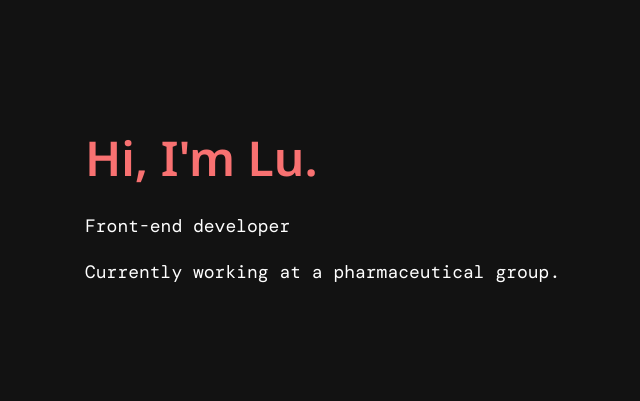
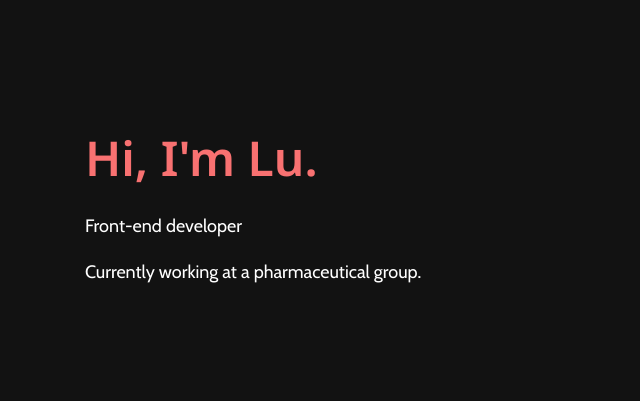
Before and after one commit to lutongxue798/lu.io, an Astro site: page / in a window 1280 px wide. Shown: the whole page, without its empty margins (213-853 px from the left). Built offline with nearby package versions, Linux system fonts and the light colour scheme; Astro itself is replaced by a stand-in of ours; a web font is replaced by a local one.

Commit message:
chore: font style

```diff
--- a/src/pages/index.astro
+++ b/src/pages/index.astro
@@ -1,12 +1,13 @@
-<article class="px-6 py-[8vh] max-w-[76ch] mx-auto xl:text-lg dark:prose-invert ">
-  <header class="mt-12 md:mt-18">
+<main class="px-6 py-[8vh] max-w-[76ch] mx-auto xl:text-lg dark:prose-invert ">
+  <header class="mt-12 md:mt-18 mb-12">
     <h1 class="text-red font-600 text-3rem font-noto">Hi, I'm Lu.</h1>
-    <p class="mt10 font-mono">Front-end developer</p>
-    <p class="mt2 font-mono">Currently working at a pharmaceutical group.</p>
+    <p class="mt10 font-cabin">Front-end developer</p>
+    <p class="mt2 font-cabin ">Currently working at a pharmaceutical group.</p>
   </header>
-</article>
+</main>
 <style>
   html {
     color-scheme: dark;
+    line-height: 1.5;
   }
 </style>
--- a/uno.config.ts
+++ b/uno.config.ts
@@ -27,7 +27,8 @@ export default defineConfig({
         sans: 'DM Sans',
         serif: 'DM Serif Display',
         mono: 'DM Mono',
-        noto:"Noto Sans"
+        noto:"Noto Sans",
+        cabin:'Cabin'
       },
     }),
   ],
```
